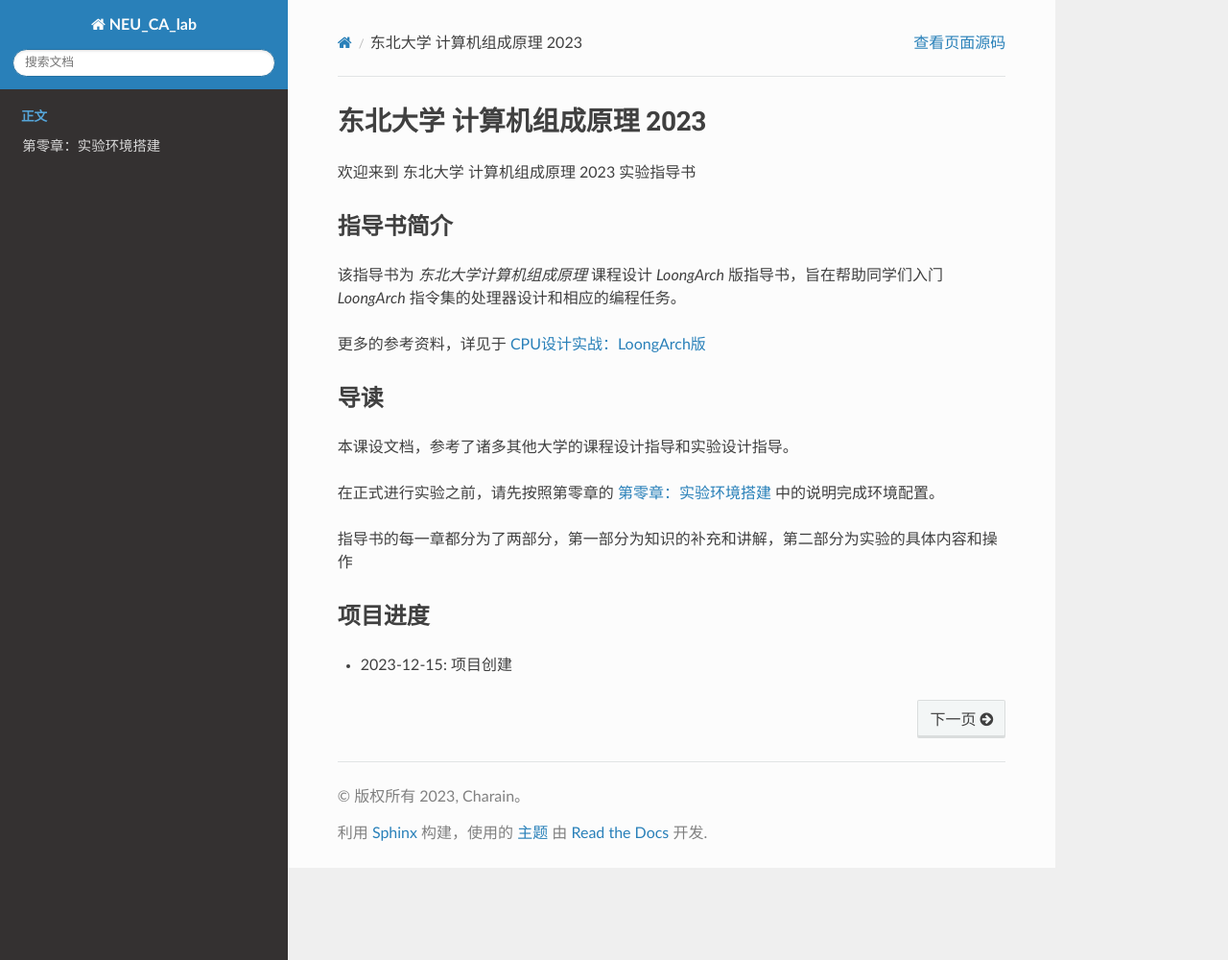
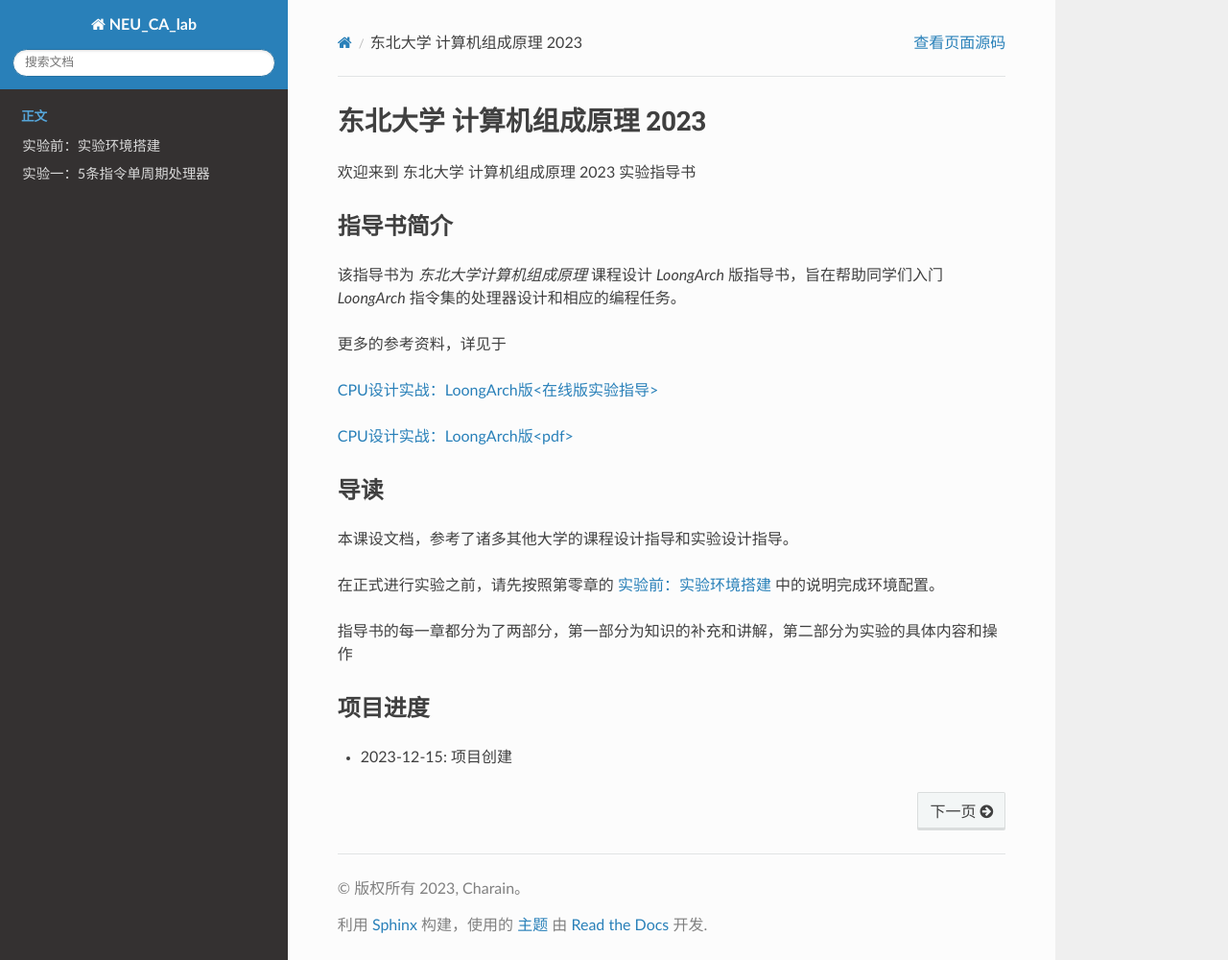
Before and after one commit to chai-yuan/NEUCAlab, a Sphinx documentation site: the page built from source/index.rst, in a window 1280 px wide and 1000 px high. Shown: the whole window at 96% size. Built offline with Sphinx 7.4.7 and the Read the Docs theme 2.0.0, drawn with Linux system fonts in a browser that asks for light colours.

Commit message:
开始添加实验1的内容

```diff
--- a/source/chapter0/1setup-dev-env.rst
+++ b/source/chapter0/1setup-dev-env.rst
@@ -64,7 +64,6 @@
 在终端当中执行下面命令，以安装工具链
 
 .. code-block:: bash
-   :linenos:
 
    # 下面的命令将解压到/opt/目录
    $ sudo tar zxvf loongarch32r-linux-gnusf-*.tar.gz -C /opt/
--- a/source/chapter0/index.rst
+++ b/source/chapter0/index.rst
@@ -1,4 +1,4 @@
-第零章：实验环境搭建
+实验前：实验环境搭建
 ==============================================
 
 .. toctree::
--- /dev/null
+++ b/source/chapter1/0数字逻辑电路设计基础.rst
@@ -0,0 +1,5 @@
+数字逻辑电路设计基础
+=====================
+
+.. note::
+   阅读 CPU设计实战：LoongArch版 当中的 3.1 3.2 章节，复习数字逻辑电路设计
--- a/source/chapter1/index.rst
+++ b/source/chapter1/index.rst
@@ -1,2 +1,7 @@
+实验一：5条指令单周期处理器
+==============================================
+
 .. toctree::
    :maxdepth: 4
+
+   0数字逻辑电路设计基础
--- a/source/index.rst
+++ b/source/index.rst
@@ -24,7 +24,11 @@
 
 该指导书为 `东北大学计算机组成原理` 课程设计 `LoongArch` 版指导书，旨在帮助同学们入门 `LoongArch` 指令集的处理器设计和相应的编程任务。
 
-更多的参考资料，详见于 `CPU设计实战：LoongArch版 <https://bookdown.org/loongson/_book3/>`_
+更多的参考资料，详见于
+
+`CPU设计实战：LoongArch版<在线版实验指导> <https://bookdown.org/loongson/_book3/>`_
+
+`CPU设计实战：LoongArch版<pdf> <https://bookdown.org/loongson/_book3/>`_
 
 导读
 ---------------------
```
